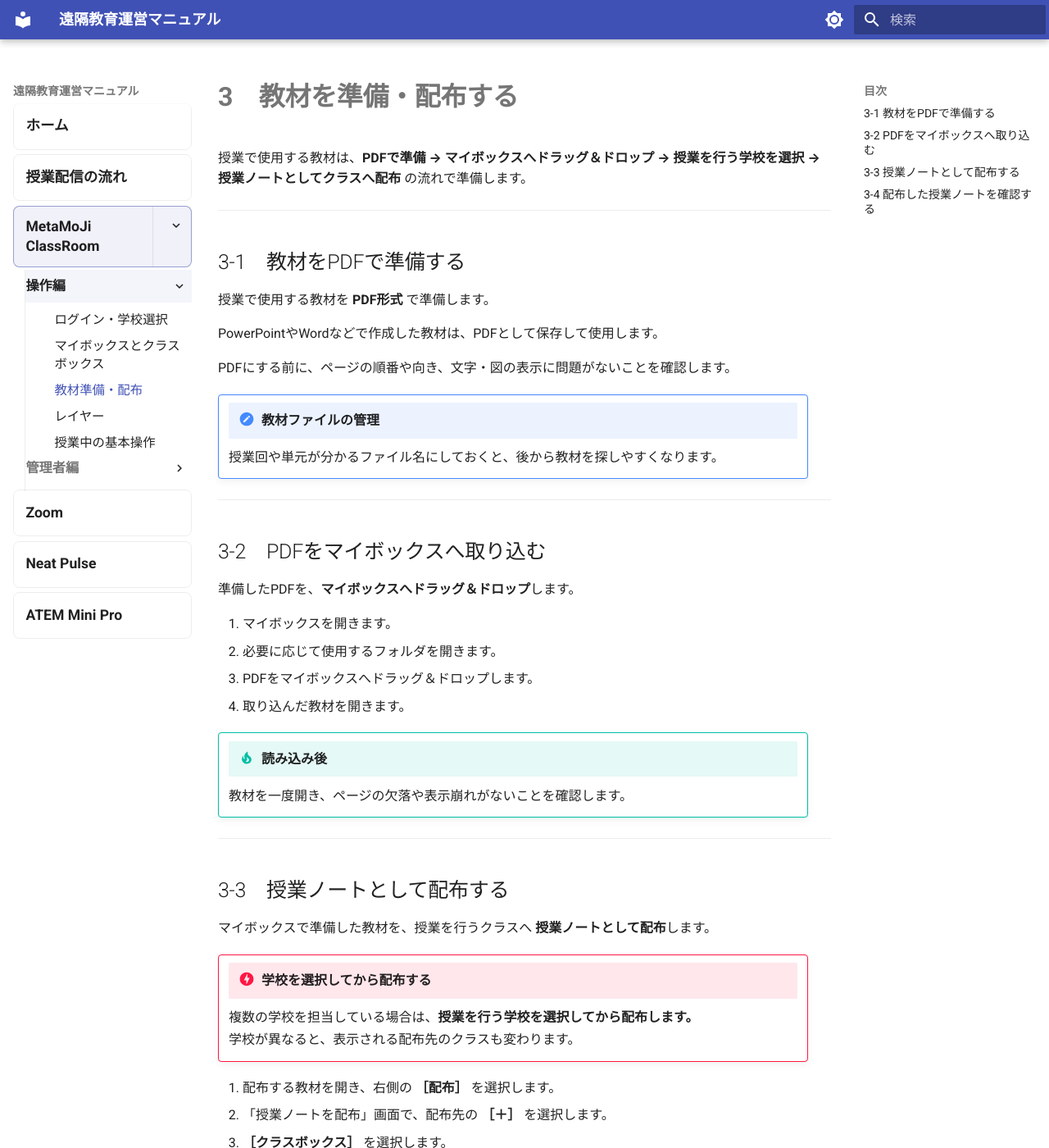
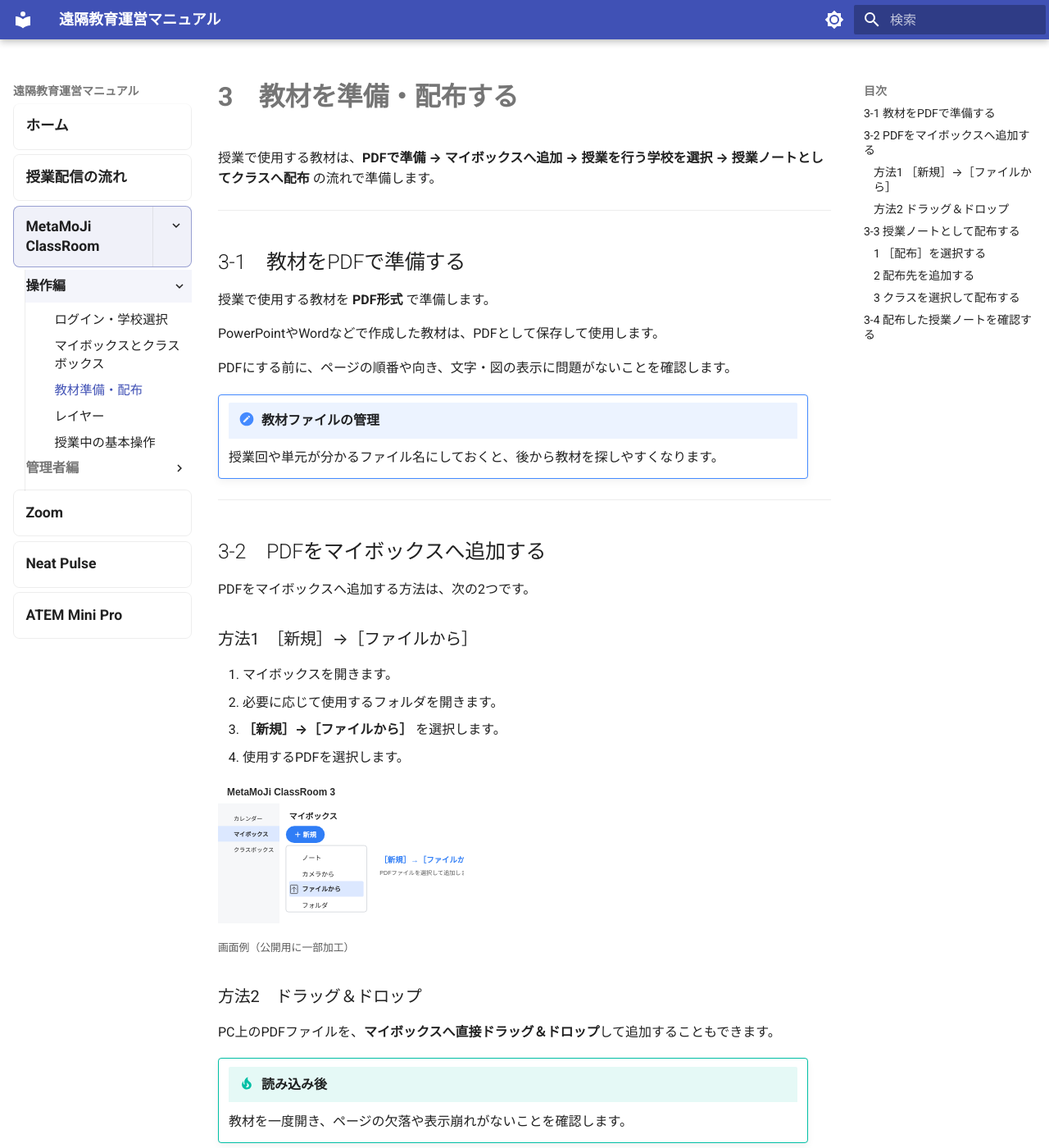
Before and after one commit to a-recs/remote-manual, an MkDocs documentation site: the page built from docs/metamoji/03-material.md, in a window 1280 px wide and 1400 px high. Shown: the whole window at 82% size. Built offline with MkDocs 1.6.1 and Material for MkDocs 9.7.7, drawn with Linux system fonts in a browser that asks for light colours; some of the changed text lies outside the part shown.

Commit message:
Refine MetaMoJi material import and distribution guide

```diff
--- a/docs/metamoji/03-material.md
+++ b/docs/metamoji/03-material.md
@@ -1,6 +1,6 @@
 # 3　教材を準備・配布する
 
-授業で使用する教材は、**PDFで準備 → マイボックスへドラッグ＆ドロップ → 授業を行う学校を選択 → 授業ノートとしてクラスへ配布** の流れで準備します。
+授業で使用する教材は、**PDFで準備 → マイボックスへ追加 → 授業を行う学校を選択 → 授業ノートとしてクラスへ配布** の流れで準備します。
 
 ---
 
@@ -17,14 +17,23 @@ PDFにする前に、ページの順番や向き、文字・図の表示に問
 
 ---
 
-## 3-2　PDFをマイボックスへ取り込む
+## 3-2　PDFをマイボックスへ追加する
 
-準備したPDFを、**マイボックスへドラッグ＆ドロップ**します。
+PDFをマイボックスへ追加する方法は、次の2つです。
+
+### 方法1　［新規］→［ファイルから］
 
 1. マイボックスを開きます。
 2. 必要に応じて使用するフォルダを開きます。
-3. PDFをマイボックスへドラッグ＆ドロップします。
-4. 取り込んだ教材を開きます。
+3. **［新規］→［ファイルから］** を選択します。
+4. 使用するPDFを選択します。
+
+<img src="../../images/metamoji/03-add-file.svg" alt="新規からファイルを追加する画面例" loading="lazy" style="width:300px; max-width:100%; height:auto; display:block; margin:0.8rem 0;">
+<small>画面例（公開用に一部加工）</small>
+
+### 方法2　ドラッグ＆ドロップ
+
+PC上のPDFファイルを、**マイボックスへ直接ドラッグ＆ドロップ**して追加することもできます。
 
 !!! tip "読み込み後"
     教材を一度開き、ページの欠落や表示崩れがないことを確認します。
@@ -39,11 +48,26 @@ PDFにする前に、ページの順番や向き、文字・図の表示に問
     複数の学校を担当している場合は、**授業を行う学校を選択してから配布します。**
     学校が異なると、表示される配布先のクラスも変わります。
 
-1. 配布する教材を開き、右側の **［配布］** を選択します。
-2. 「授業ノートを配布」画面で、配布先の **［＋］** を選択します。
-3. **［クラスボックス］** を選択します。
-4. 配布するクラスを選択し、**［OK］** を選択します。
-5. **［配布］** を選択します。
+### 1　［配布］を選択する
+
+配布する教材を開き、右側の **［配布］** を選択します。
+
+<img src="../../images/metamoji/03-distribute-button.svg" alt="教材画面の配布ボタンの位置" loading="lazy" style="width:320px; max-width:100%; height:auto; display:block; margin:0.8rem 0;">
+
+### 2　配布先を追加する
+
+「授業ノートを配布」画面で、配布先の **［＋］** を選択します。
+
+<img src="../../images/metamoji/03-distribute-dialog.svg" alt="授業ノートを配布する画面例" loading="lazy" style="width:280px; max-width:100%; height:auto; display:block; margin:0.8rem 0;">
+
+### 3　クラスを選択して配布する
+
+1. **［クラスボックス］** を選択します。
+2. 配布するクラスを選択し、**［OK］** を選択します。
+3. 「授業ノートを配布」画面に戻り、**［配布］** を選択します。
+
+<img src="../../images/metamoji/03-destination.svg" alt="クラスボックスから配布先クラスを選択する画面例" loading="lazy" style="width:420px; max-width:100%; height:auto; display:block; margin:0.8rem 0;">
+<small>画面例は公開用に一部加工しています。</small>
 
 ---
 
```
